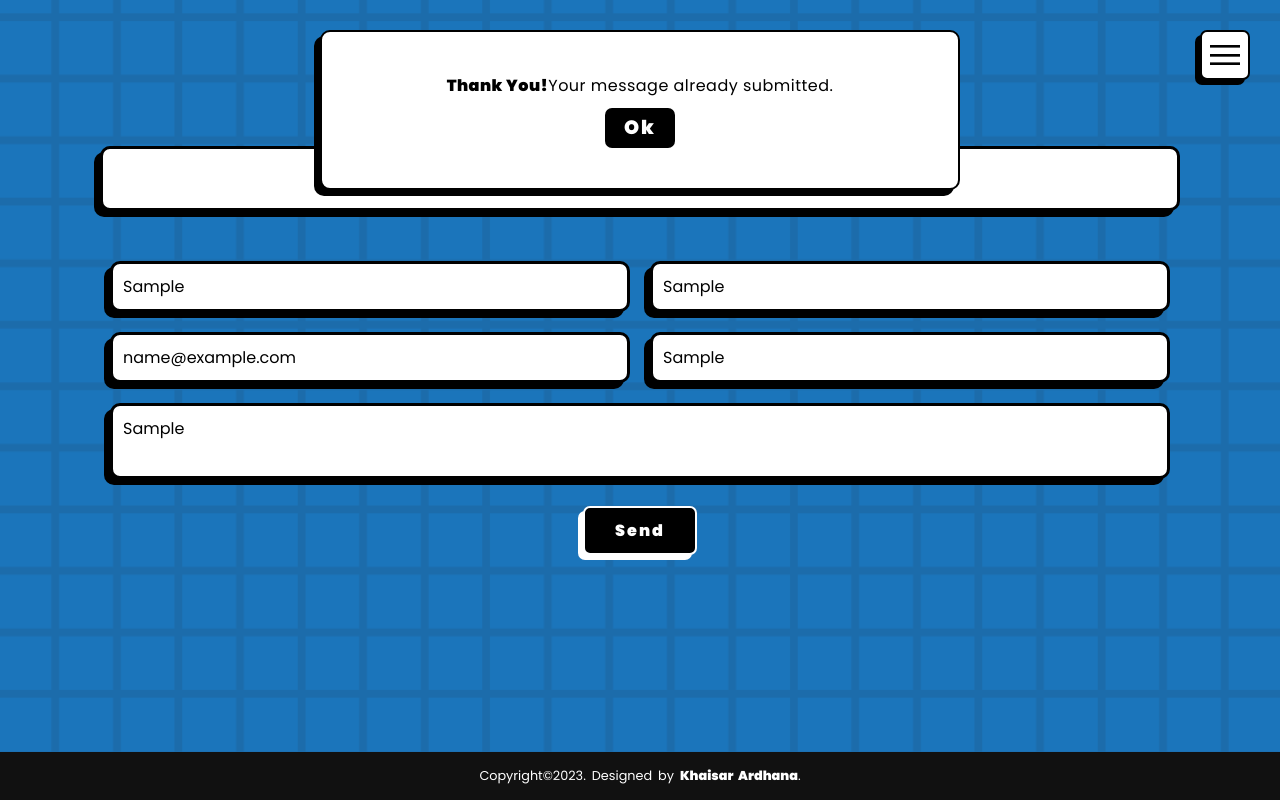
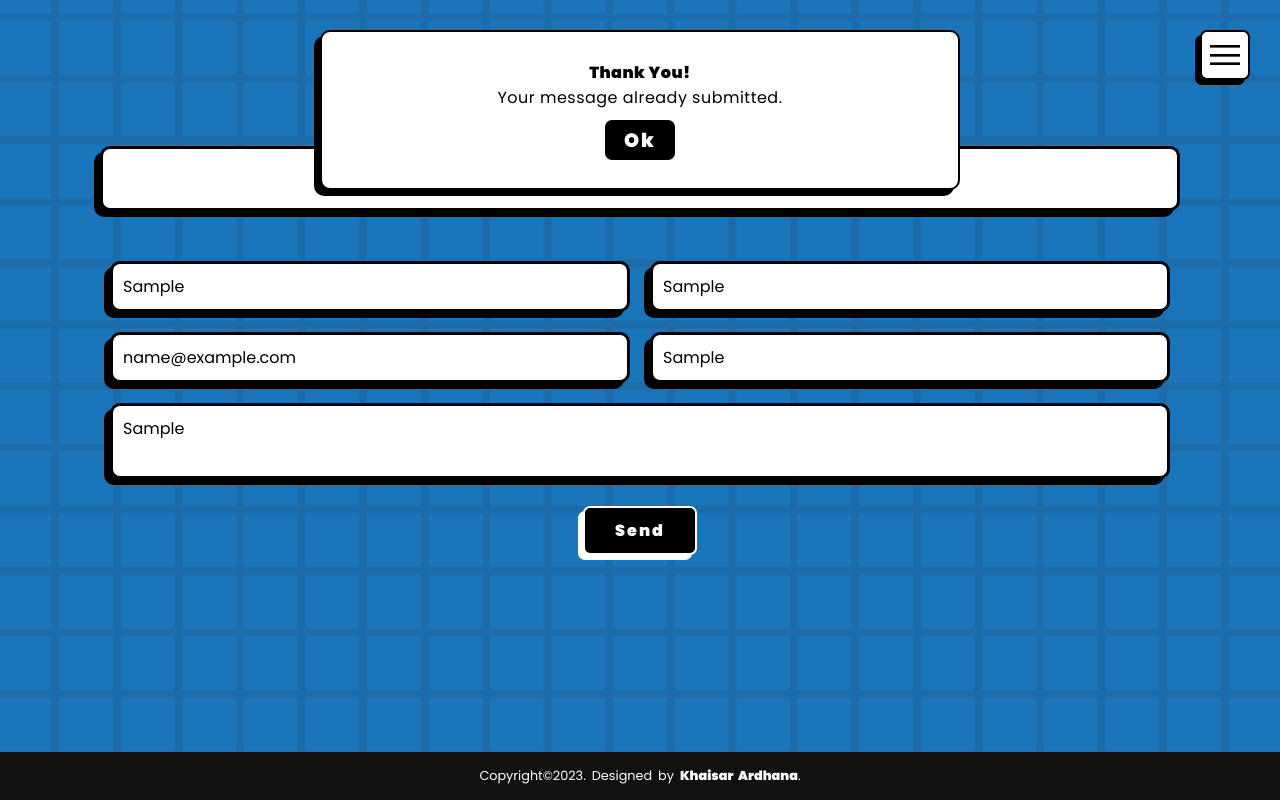
Before and after one commit to khaisarport/khaisarport.github.io, a plain HTML site: page index.html in a window 1280 px wide. Both pictures are taken after typing "Sample", "Sample", "name@example.com", "Sample", "Sample" into the empty fields and a click on the button "Send". Shown: the part 5442-6242 px from the top of the page. Drawn offline with nearby package versions, Linux system fonts and the light colour scheme; no server answers.

Commit message:
Update index.html

```diff
--- a/index.html
+++ b/index.html
@@ -240,7 +240,7 @@
             </div>
         </form>
         <div class="alert" id="alert">
-            <div class="success"><strong>Thank You!</strong>Your message already submitted.</div>
+            <div class="success"><strong>Thank You!</strong><br>Your message already submitted.</div>
             <div class="success-ok" id="success-ok" onclick="hide();"><STRong>Ok</STRong></div>
         </div>
     </section>
```
